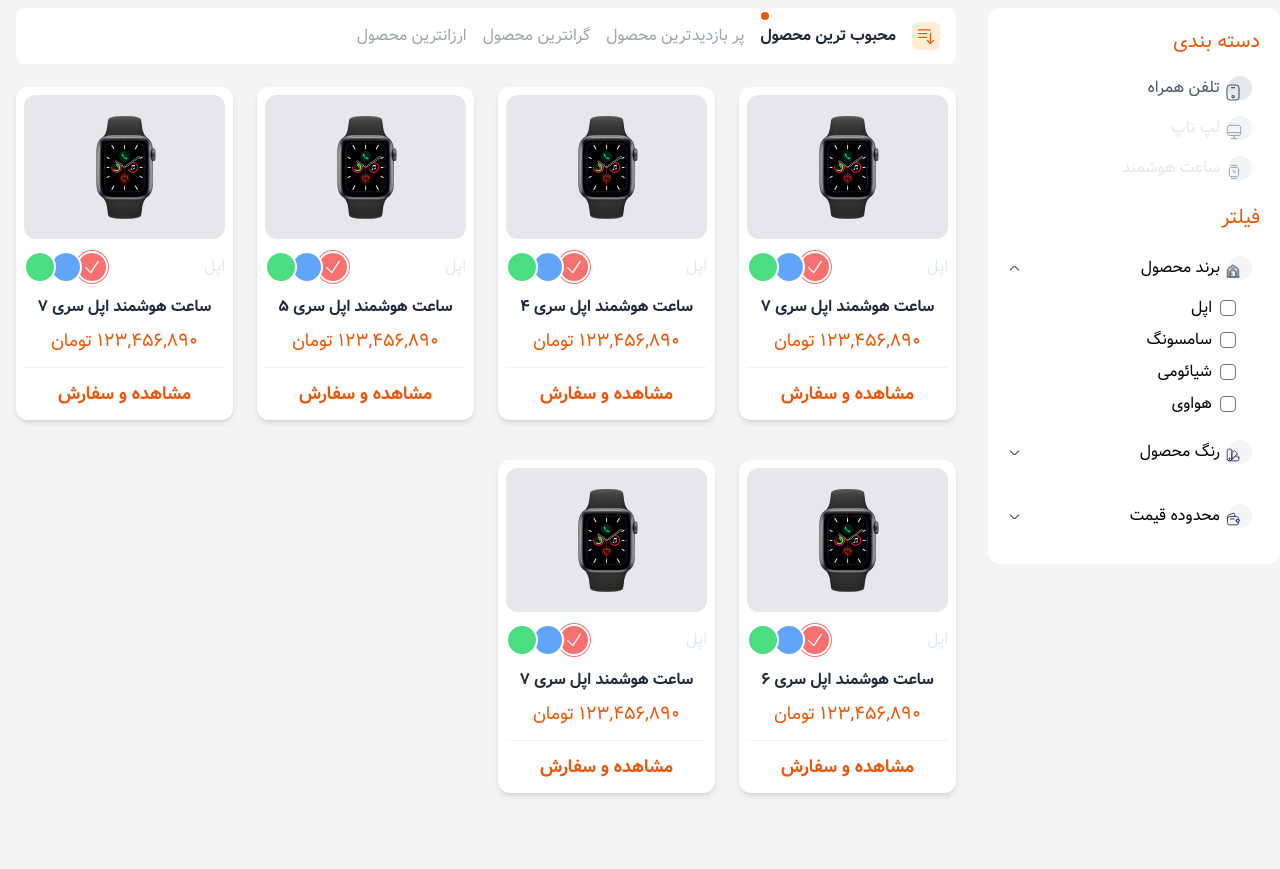
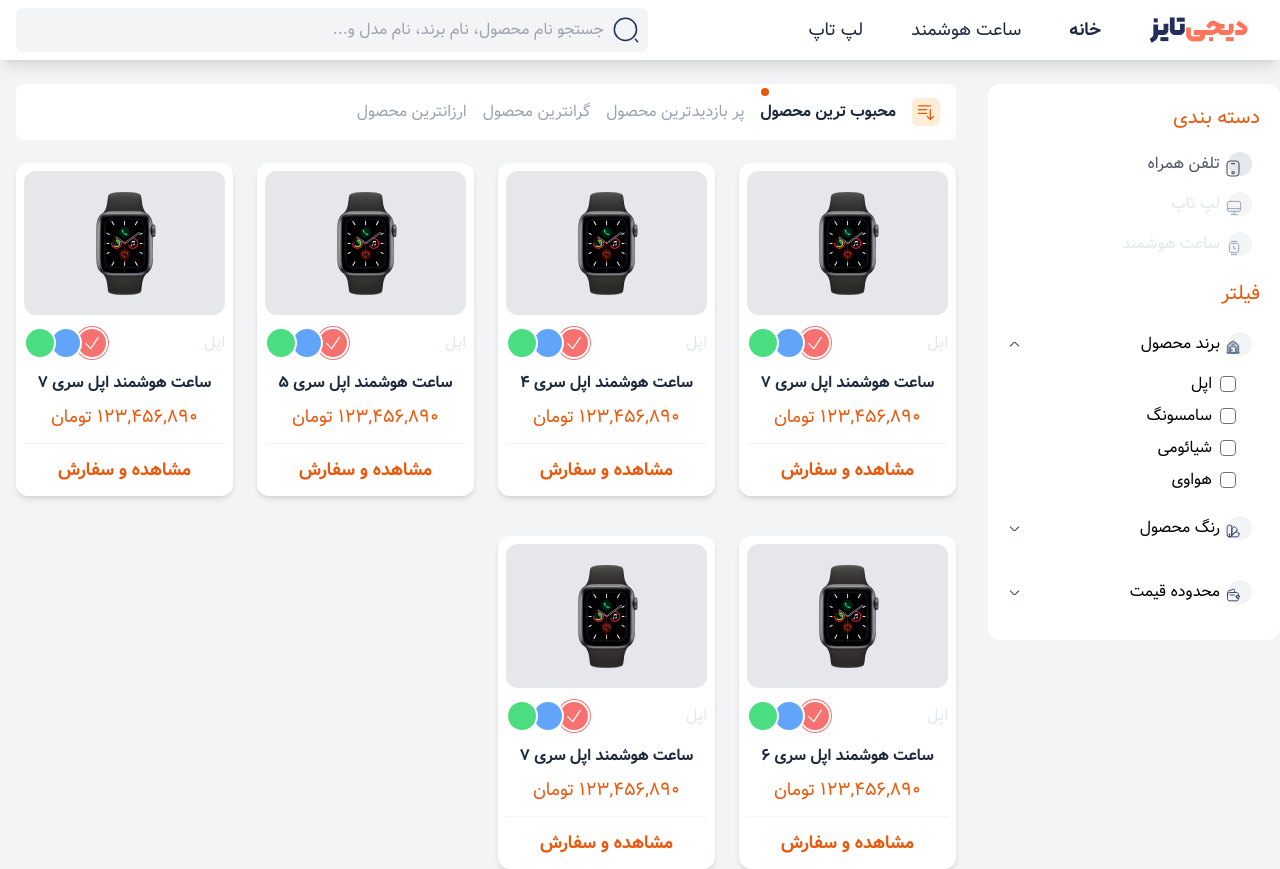
Before and after one commit to PariaRF/digitize, a website: page public/index.html in a window 1280 px wide. Before the commit the page ends 800 px from the top, so only its background shows below. Drawn offline with nearby package versions, Linux system fonts and the light colour scheme.

Commit message:
Implementation Navbar Section

```diff
--- a/public/index.html
+++ b/public/index.html
@@ -36,6 +36,31 @@
         </div>
     </section>
 
+    <!-- desktop navbar -->
+    <nav class="bg-white px-4 shadow-lg sticky top-0 flex justify-between items-center mb-4 z-10">
+        <ul class="flex items-center gap-x-4 text-slate-800 p-x-2 text-lg flex-1">
+            <li>
+                <a class="block p-4 hover:bg-gray-50 hover:text-orange-400 hover:rounded transition-all duration-500" href="#">
+                    <img src="/assets/images/desktop-logo.png" alt="desktop-logo">
+                </a>
+            </li>
+            <li>
+                <a class="block font-bold p-4 hover:bg-gray-50 hover:text-orange-400 hover:rounded transition-all duration-500" href="#">خانه</a>
+            </li>
+            <li>
+                <a class="block p-4 hover:bg-gray-50 hover:text-orange-400 hover:rounded transition-all duration-500" href="#">ساعت هوشمند</a>
+            </li>
+            <li>
+                <a class="block p-4 hover:bg-gray-50 hover:text-orange-400 hover:rounded transition-all duration-500" href="#">لپ تاپ</a>
+            </li>
+        </ul>
+        <div class="bg-gray-100 flex items-center justify-between gap-2 flex-1 p-2 rounded-md">
+            <svg xmlns="http://www.w3.org/2000/svg" width="28" height="28" fill="none"><path stroke="#222F5D" stroke-linecap="round" stroke-linejoin="round" stroke-width="1.5" d="M13.417 24.5c6.12 0 11.083-4.962 11.083-11.083S19.538 2.333 13.417 2.333 2.333 7.296 2.333 13.417c0 6.121 4.963 11.083 11.084 11.083ZM25.667 25.667l-2.334-2.334"/></svg>
+            <input type="text" class="bg-transparent flex-1" placeholder="جستجو نام محصول، نام برند، نام مدل و...">
+        </div>
+    </nav>
+
+    <!-- content -->
     <div class="grid grid-cols-12 md:grid-rows-[55px_minmax(500px,_1fr)] md:gap-8 pl-4">
         <!-- sidebar -->
         <div class="col-span-4 lg:col-span-3 row-span-2 hidden md:block rounded-xl">
```
Also changed, not shown: assets/images/desktop-logo.png (added), public/build/tailwind.css.
